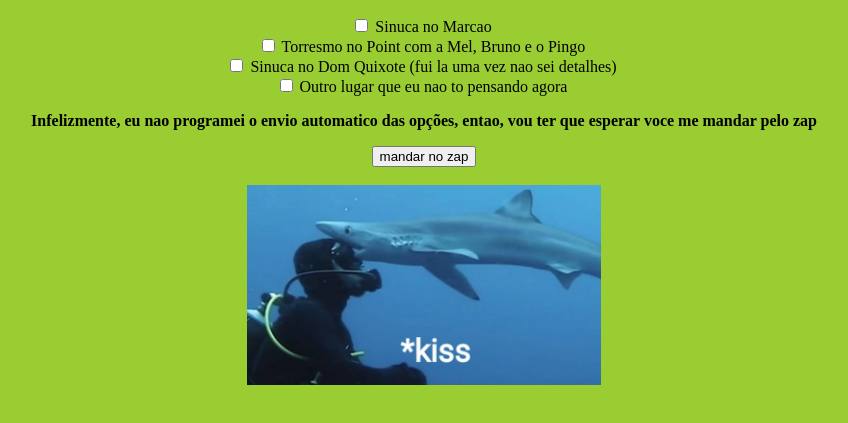
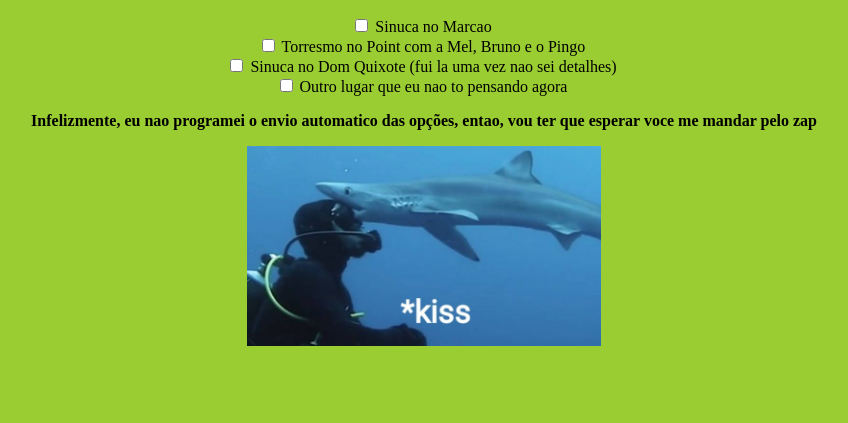
Before and after one commit to isabellapmeireles/Site-pra-date, a plain HTML site: page pagina4.html in a window 1280 px wide. Shown: the part 105-528 px from the top of the page, without its empty margins (216-1064 px from the left). Drawn offline with Linux system fonts and the light colour scheme.

Commit message:
Update pagina4.html
tirei o botao que vinculava com meu número do whatsapp

```diff
--- a/pagina4.html
+++ b/pagina4.html
@@ -23,7 +23,6 @@
         <label for="opcao4">Outro lugar que eu nao to pensando agora</label><br>
     </form>
     <p> <strong>Infelizmente, eu nao programei o envio automatico das opções, entao, vou ter que esperar voce me mandar pelo zap </strong></p>
-    <a href="https://wa.me/5562982613121"><button id="button"> mandar no zap </button></a> <br><br>
     <img src="/imagens/beijinho_tubarao.jpg" alt="tubaron besos" style="height: 200px;"><br>
 </body>
 </html>
```
